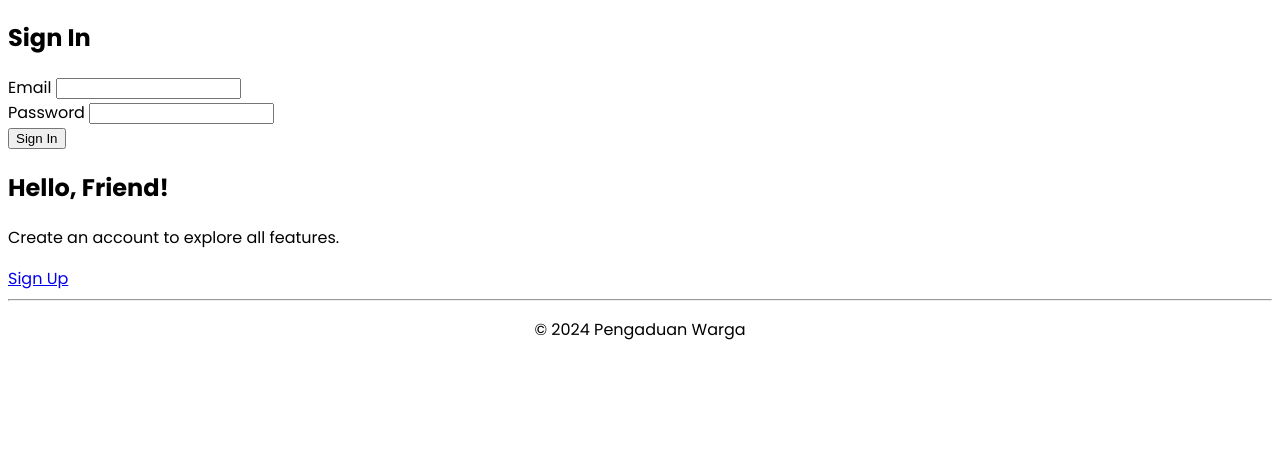
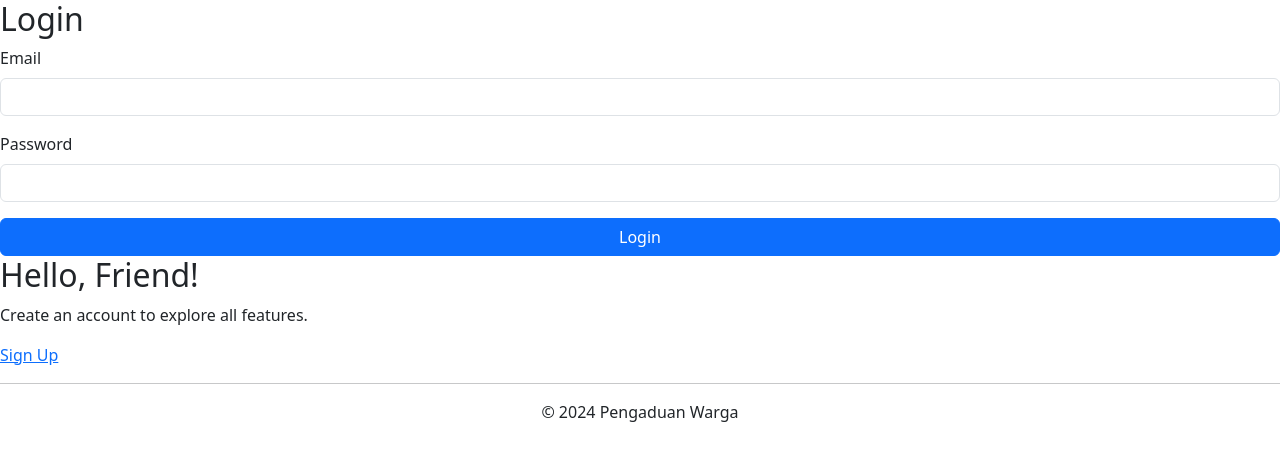
Before and after one commit to 5asyaa/pengaduan-warga, a PHP site: page /login.php in a window 1280 px wide. Shown: the top 461 px of the page. Run offline with PHP 8.4, Linux system fonts and the light colour scheme.

Commit message:
Update login.php

```diff
--- a/pengaduan-warga-project/views/auth/login.php
+++ b/pengaduan-warga-project/views/auth/login.php
@@ -1,35 +1,40 @@
 <?php include __DIR__ . "/../layouts/header.php"; ?>
+
+<link rel="stylesheet" href="https://cdn.jsdelivr.net/npm/bootstrap@5.3.3/dist/css/bootstrap.min.css">
 
 <div class="auth-wrapper login">
 
     <div class="auth-container">
 
         <div class="auth-white-panel slide-left">
-            <h2 class="auth-title">Sign In</h2>
+            <h2 class="auth-title">Login</h2>
 
             <?php if (!empty($error)) : ?>
-                <div class="auth-error"><?php echo $error; ?></div>
+                <div class="alert alert-danger"><?php echo $error; ?></div>
             <?php endif; ?>
 
-            <form method="POST" action="index.php" class="auth-form">
+            <form method="POST" action="index.php">
 
-                <div class="input-group">
-                    <label>Email</label>
-                    <input type="email" name="email" required>
+                <div class="mb-3">
+                    <label class="form-label">Email</label>
+                    <input type="email" name="email" required class="form-control">
                 </div>
 
-                <div class="input-group">
-                    <label>Password</label>
-                    <input type="password" name="password" required>
+                <div class="mb-3">
+                    <label class="form-label">Password</label>
+                    <input type="password" name="password" required class="form-control">
                 </div>
 
-                <button type="submit" name="login" class="btn-primary">Sign In</button>
+                <button type="submit" name="login" class="btn btn-primary w-100">
+                    Login
+                </button>
             </form>
         </div>
 
         <div class="auth-purple-panel right">
             <h2>Hello, Friend!</h2>
             <p>Create an account to explore all features.</p>
+
             <a href="register.php" class="btn-outline">Sign Up</a>
         </div>
 
@@ -37,4 +42,6 @@
 
 </div>
 
+<script src="https://cdn.jsdelivr.net/npm/bootstrap@5.3.3/dist/js/bootstrap.bundle.min.js"></script>
+
 <?php include __DIR__ . "/../layouts/footer.php"; ?>
```
